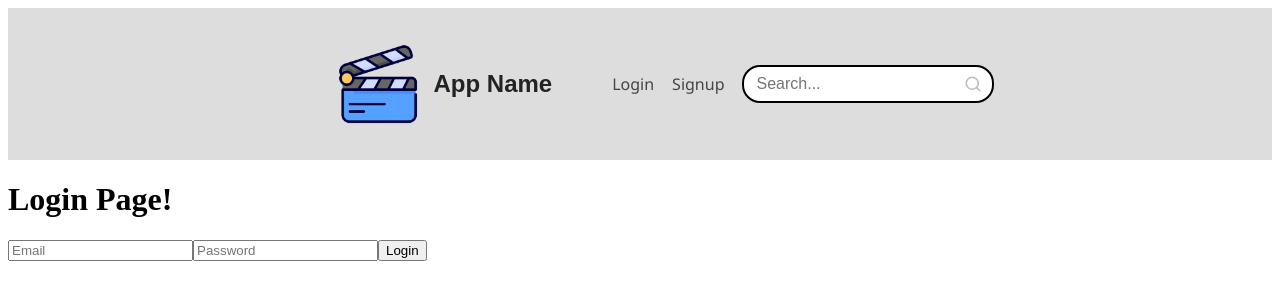
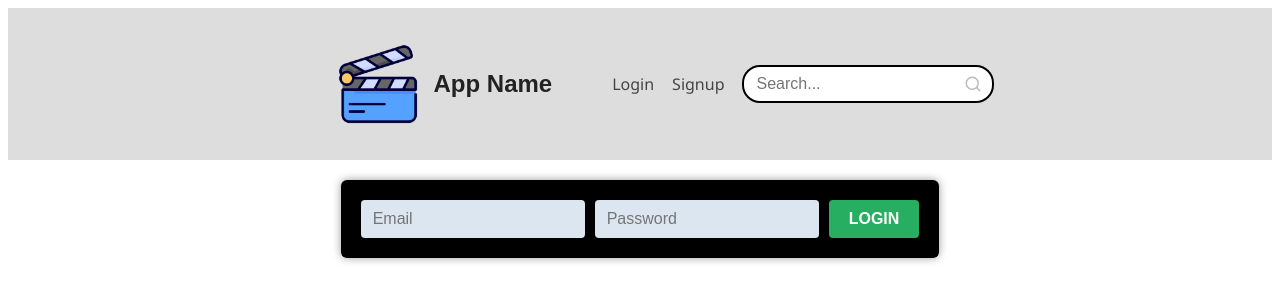
Before and after one commit to Krrithik/AppDev3390-FinalProject, a Vue app in the folder frontend/: page /login in a window 1280 px wide. Shown: the top 302 px of the page. Built offline with nearby package versions, Linux system fonts and the light colour scheme; the HTML template or start-up script is replaced by a standard one.

Commit message:
some positioning tweaks to SignUp, and Login Page has styling now, not correct coloring and stuff but has it's style.

```diff
--- a/frontend/src/views/LoginPage.vue
+++ b/frontend/src/views/LoginPage.vue
@@ -10,13 +10,13 @@ const password = ref('')
 const errorMsg = ref('')
 const loading = ref(false)
 
-async function handleLogin(){
+async function handleLogin() {
    const { data, error } = await supabase.auth.signInWithPassword({
-        email : email.value,
-        password : password.value
+      email: email.value,
+      password: password.value
    })
    loading.value = false;
-     if(error){
+   if (error) {
       console.log(error);
       window.alert(error)
    }
@@ -29,15 +29,71 @@ async function handleLogin(){
 </script>
 
 <template>
-  <form @submit.prevent="handleLogin">
-    <h1>Login Page!</h1>
-    <input v-model="email" type="email" placeholder="Email" required />
-    <input v-model="password" type="password" placeholder="Password" required />
-    <button :disabled="loading">{{ loading ? 'Logging in...' : 'Login' }}</button>
-    <p v-if="errorMsg" style="color: red">{{ errorMsg }}</p>
+   <div class="loginWrapper">
+      <form class="loginBar" @submit.prevent="handleLogin">
+         <input v-model="email" type="email" placeholder="Email" required class="loginInput" />
+         <input v-model="password" type="password" placeholder="Password" required class="loginInput" />
+         <button :disabled="loading" class="loginButton">
+            {{ loading ? 'Logging in...' : 'LOGIN' }}
+         </button>
       </form>
+      <p v-if="errorMsg" class="errorMsg">{{ errorMsg }}</p>
+   </div>
 </template>
 
 <style scoped>
+.loginWrapper {
+   display: flex;
+   flex-direction: column;
+   align-items: center;
+   margin-top: 20px;
+   justify-content: top;
+   height: 100vh;
+   background-color: white;
+}
 
+.loginBar {
+   display: flex;
+   background-color: black;
+   padding: 20px;
+   border-radius: 6px;
+   gap: 10px;
+   box-shadow: 0 0 8px rgba(0, 0, 0, 0.4);
+}
+
+.loginInput {
+   background-color: #dce6f0;
+   border: none;
+   padding: 10px 12px;
+   border-radius: 4px;
+   font-size: 1rem;
+   width: 200px;
+}
+
+.loginInput:focus {
+   outline: 2px solid #a696c8;
+}
+
+.loginButton {
+   background-color: #27ae60;
+   color: white;
+   border: none;
+   padding: 10px 20px;
+   border-radius: 4px;
+   font-weight: bold;
+   font-size: 1rem;
+   cursor: pointer;
+   transition: background-color 0.3s ease;
+}
+
+.loginButton:hover {
+   background-color: #1b7641;
+}
+
+.errorMsg {
+   color: #ff6b6b;
+   text-align: center;
+   margin-top: 10px;
+   font-size: 0.95rem;
+}
 </style>
--- a/frontend/src/views/SignupPage.vue
+++ b/frontend/src/views/SignupPage.vue
@@ -79,7 +79,9 @@ async function handleSignup() {
 <style scoped>
 .signupWrapper {
   display: flex;
-  justify-content: center;
+  flex-direction: column;
+  justify-content: top;
+  padding-top: 20px;
   align-items: center;
   height: 100vh;
   background-color: gray;
```
Lines whose indentation alone changed are shown as unchanged.
